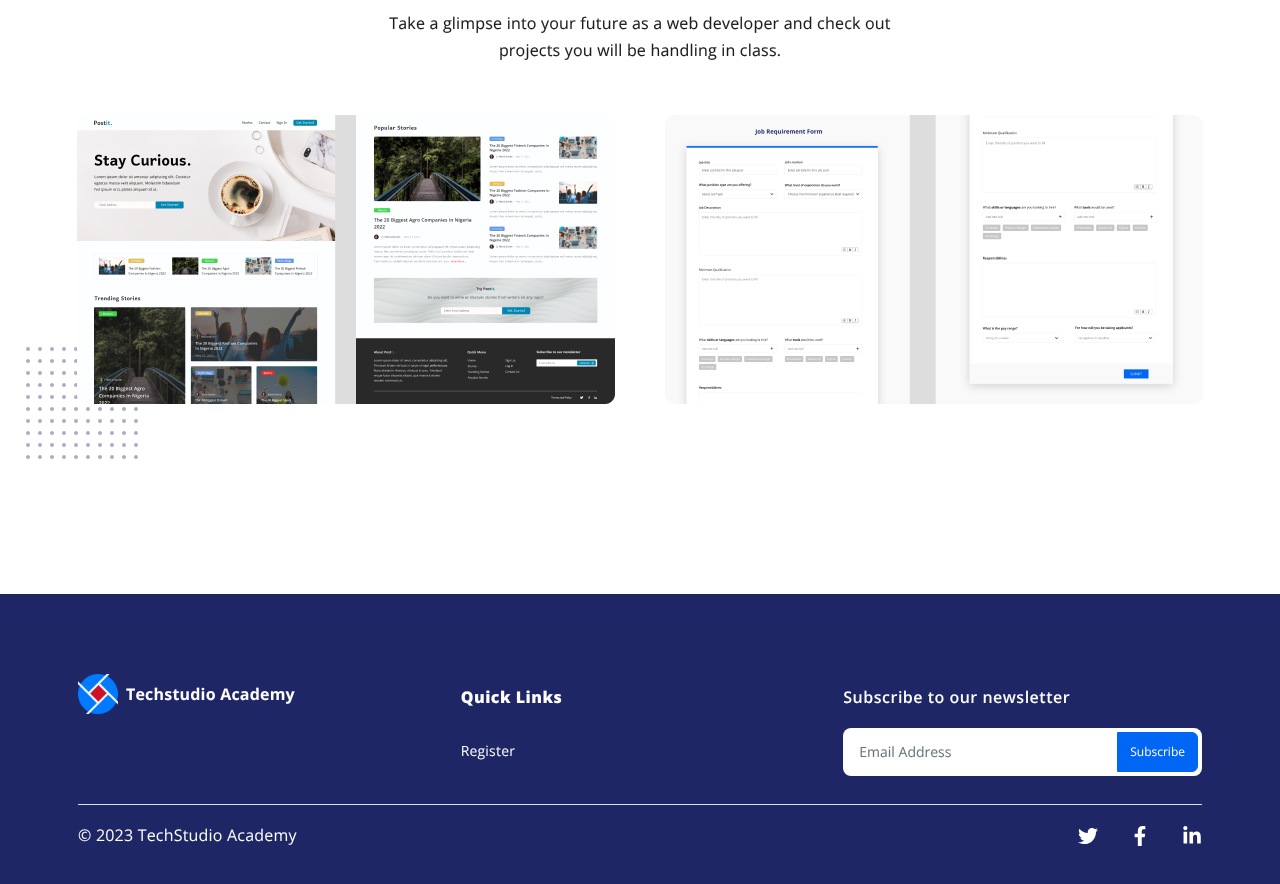
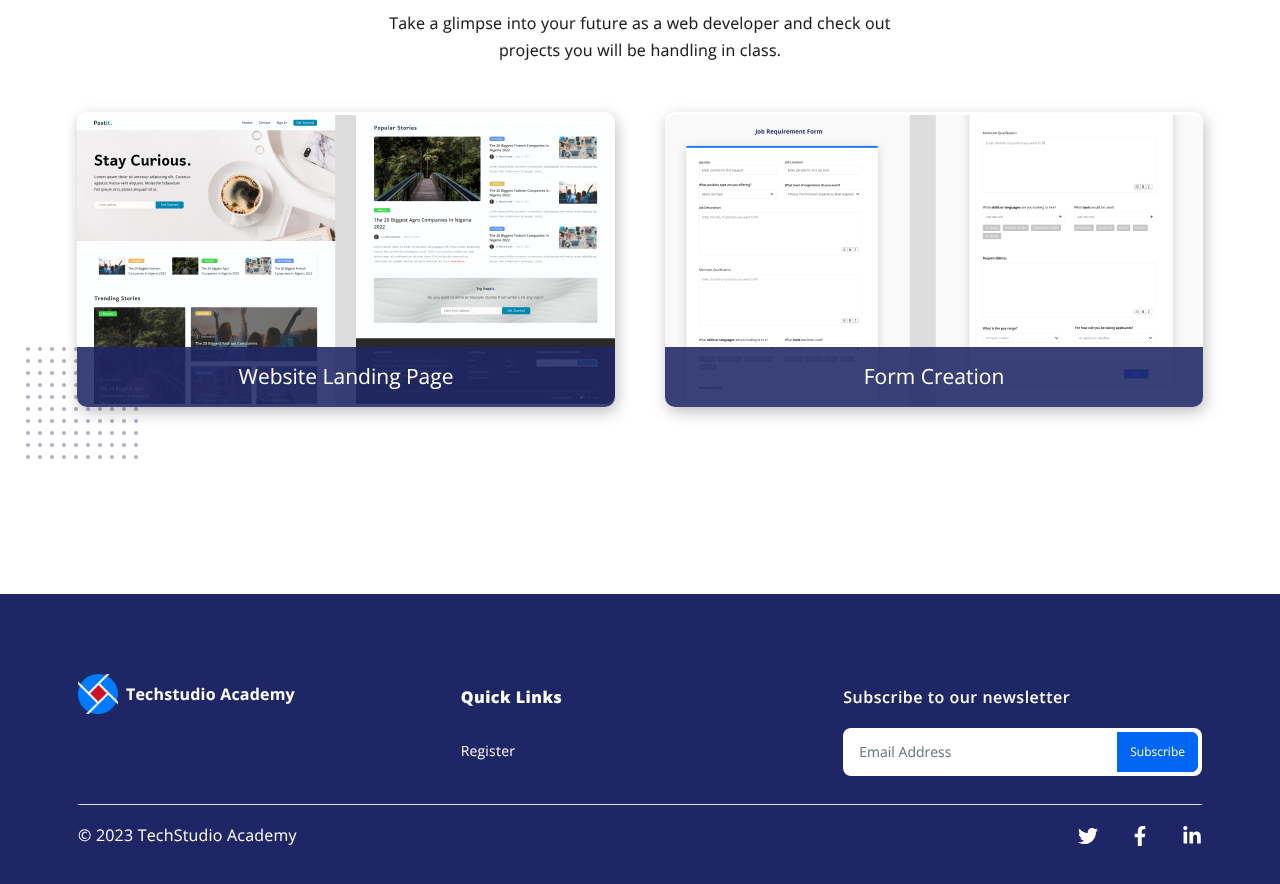
Before and after one commit to techstudioconsults/Techstudio-facebook-live, a React (Create React App) app: page / in a window 1280 px wide. Shown: the part 3034-3918 px from the top of the page. Built offline with nearby package versions, Linux system fonts and the light colour scheme.

Commit message:
feat: all contents added

```diff
--- a/src/components/organisms/hero/hero.module.scss
+++ b/src/components/organisms/hero/hero.module.scss
@@ -12,7 +12,7 @@
   color: colors.$light;
   align-items: flex-start;
   background: colors.$deep-blue;
-  padding: fn.rem(120) 0;
+  padding: fn.rem(60) 0;
 
 
   @include breakpoint-up('md') {
--- a/src/components/organisms/projectsample/index.jsx
+++ b/src/components/organisms/projectsample/index.jsx
@@ -16,9 +16,11 @@ const ProjectSamples = ({ content }) => {
           </div>
           <div className={styles.sectionImgs_main}>
             <img src={content.sample1} alt='alt2' />
+            <span>Website Landing Page</span>
           </div>
           <div className={styles.sectionImgs_main}>
             <img src={content.sample2} alt='alt3' />
+            <span>Form Creation</span>
           </div>
         </div>
       </section>
--- a/src/components/organisms/projectsample/projectsamples.module.scss
+++ b/src/components/organisms/projectsample/projectsamples.module.scss
@@ -54,6 +54,26 @@
 
   .sectionImgs_main {
     max-width: 100%;
+    box-shadow: 2px 5px 15px rgba(0, 0, 0, 0.25);
+
+    border-radius: fn.rem(10);
+    position: relative;
+
+    span {
+      color: colors.$light;
+      font-size: fn.rem(21);
+      font-weight: 400;
+      background: #1F2666E0;
+      position: absolute;
+      bottom: 0;
+      left: 50%;
+      transform: translateX(-50%);
+      width: 100%;
+      border-bottom-left-radius: fn.rem(10);
+      border-bottom-right-radius: fn.rem(10);
+      height: fn.rem(60);
+      @include flex_centered;
+    }
 
     img {
       width: 100%;
--- a/src/components/organisms/registermodal/registermodal.module.scss
+++ b/src/components/organisms/registermodal/registermodal.module.scss
@@ -35,11 +35,15 @@
 
   .close {
     position: absolute;
-    top: 5%;
+    top: 2%;
     right: 5%;
     cursor: pointer;
     height: fn.rem(24);
     width: fn.rem(24);
+
+    @include breakpoint-up('lg') {
+      top: 5%;
+    }
   }
 
   .success {
```
